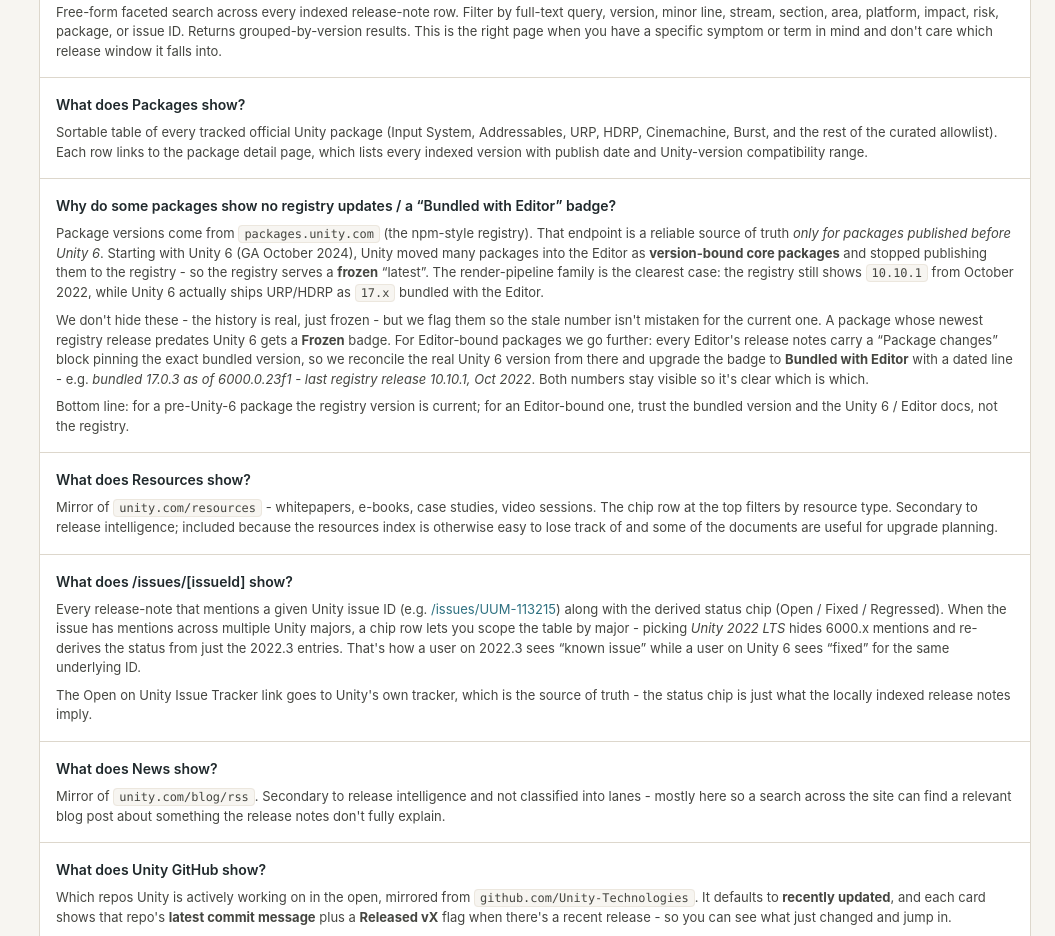
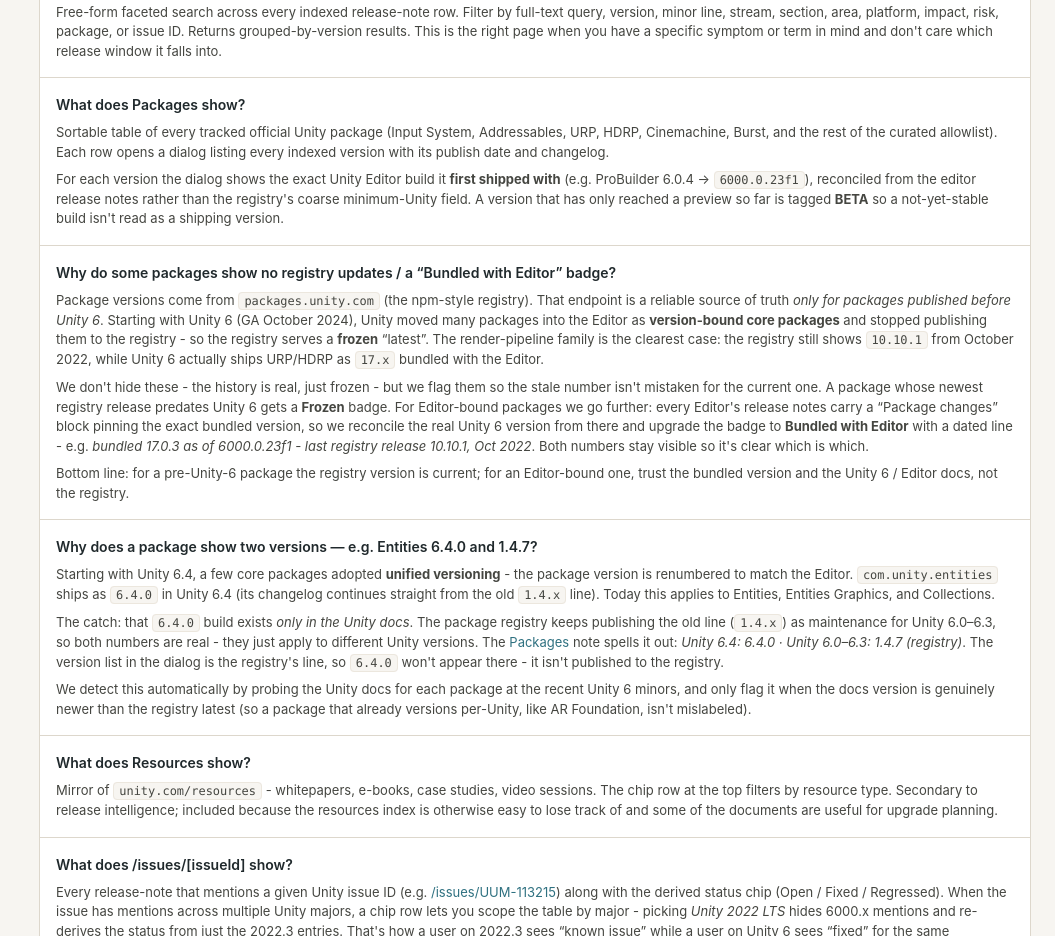
Before and after one commit to mechaghost/unity-releases, a Next.js app: page /faq in a window 1280 px wide. Shown: the part 4000-4936 px from the top of the page, without its empty margins (225-1280 px from the left). Built offline with nearby package versions, Linux system fonts and the light colour scheme; no server answers; the database is empty.

Commit message:
Update FAQ for Unity 6 package versioning (#33)
Update /faq: note the package dialog's exact "first shipped with" editor build + BETA tag, and add a "unified versioning" entry explaining why a package shows two versions (Entities 6.4.0 in Unity 6.4 vs the registry's 1.4.x line for 6.0-6.3).

```diff
--- a/src/app/faq/page.tsx
+++ b/src/app/faq/page.tsx
@@ -598,11 +598,21 @@
         question: "What does Packages show?",
         answer: (
           <>
-            Sortable table of every tracked official Unity package (Input
-            System, Addressables, URP, HDRP, Cinemachine, Burst, and the rest
-            of the curated allowlist). Each row links to the package detail
-            page, which lists every indexed version with publish date and
-            Unity-version compatibility range.
+            <p>
+              Sortable table of every tracked official Unity package (Input
+              System, Addressables, URP, HDRP, Cinemachine, Burst, and the rest
+              of the curated allowlist). Each row opens a dialog listing every
+              indexed version with its publish date and changelog.
+            </p>
+            <p>
+              For each version the dialog shows the exact Unity Editor build it{" "}
+              <strong>first shipped with</strong> (e.g. ProBuilder 6.0.4 →{" "}
+              <code>6000.0.23f1</code>), reconciled from the editor release
+              notes rather than the registry&apos;s coarse minimum-Unity field.
+              A version that has only reached a preview so far is tagged{" "}
+              <strong>BETA</strong> so a not-yet-stable build isn&apos;t read as
+              a shipping version.
+            </p>
           </>
         )
       },
@@ -642,6 +652,42 @@
               Bottom line: for a pre-Unity-6 package the registry version is
               current; for an Editor-bound one, trust the bundled version and
               the Unity 6 / Editor docs, not the registry.
+            </p>
+          </>
+        )
+      },
+      {
+        id: "unified-versioning",
+        question:
+          "Why does a package show two versions — e.g. Entities 6.4.0 and 1.4.7?",
+        answer: (
+          <>
+            <p>
+              Starting with Unity 6.4, a few core packages adopted{" "}
+              <strong>unified versioning</strong> - the package version is
+              renumbered to match the Editor. <code>com.unity.entities</code>{" "}
+              ships as <code>6.4.0</code> in Unity 6.4 (its changelog continues
+              straight from the old <code>1.4.x</code> line). Today this applies
+              to Entities, Entities Graphics, and Collections.
+            </p>
+            <p>
+              The catch: that <code>6.4.0</code> build exists{" "}
+              <em>only in the Unity docs</em>. The package registry keeps
+              publishing the old line (<code>1.4.x</code>) as maintenance for
+              Unity 6.0–6.3, so both numbers are real - they just apply to
+              different Unity versions. The <a href="/packages">Packages</a>{" "}
+              note spells it out:{" "}
+              <em>Unity 6.4: 6.4.0 · Unity 6.0–6.3: 1.4.7 (registry)</em>. The
+              version list in the dialog is the registry&apos;s line, so{" "}
+              <code>6.4.0</code> won&apos;t appear there - it isn&apos;t
+              published to the registry.
+            </p>
+            <p>
+              We detect this automatically by probing the Unity docs for each
+              package at the recent Unity 6 minors, and only flag it when the
+              docs version is genuinely newer than the registry latest (so a
+              package that already versions per-Unity, like AR Foundation,
+              isn&apos;t mislabeled).
             </p>
           </>
         )
```
